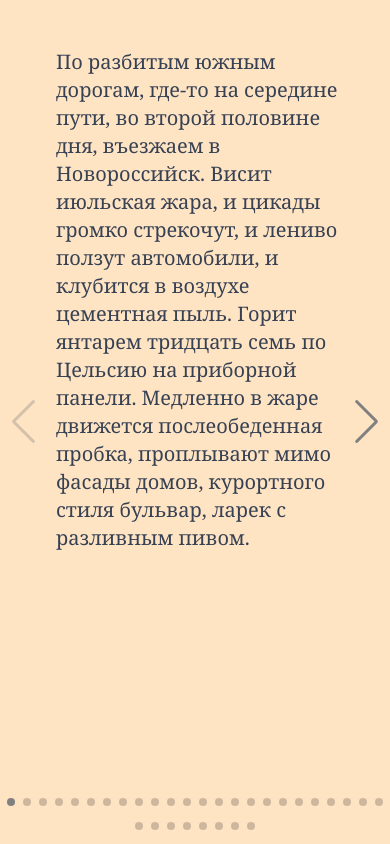
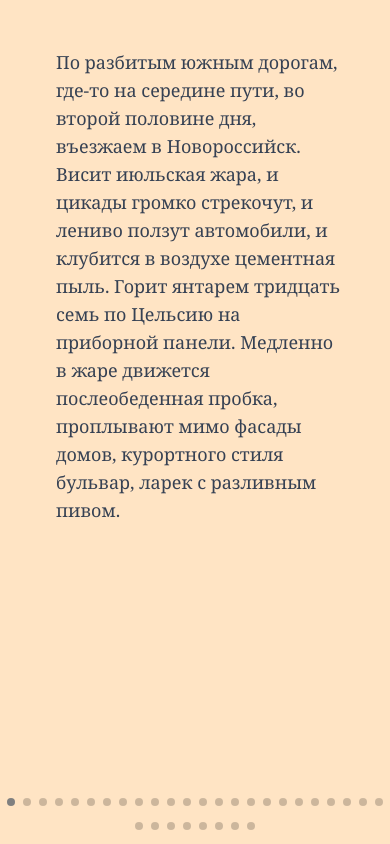
Before and after one commit to ru13r/imaginate, a React (Vite) app: page / in a window 390 px wide. Built offline with nearby package versions, Linux system fonts and the light colour scheme; grey boxes are pictures that could not be loaded.

Commit message:
Change h-screen to h-dvh for mobile, add keyboard and mouse controls

```diff
--- a/src/components/Slide.tsx
+++ b/src/components/Slide.tsx
@@ -1,5 +1,8 @@
 import * as React from "react";
 import { Swiper, SwiperSlide } from "swiper/react";
+import {EffectFade} from "swiper/modules";
+import 'swiper/css';
+import 'swiper/css/effect-fade';
 
 type SlideProps = {
     image: string;
@@ -32,8 +35,12 @@ const Slide: React.FC<SlideProps> = ({ paragraphs, image }) => {
             {/* Mobile layout: use a nested Swiper */}
             <div className="h-dvh lg:hidden">
                 <Swiper
+                    modules={[EffectFade]}
                     spaceBetween={0}
                     slidesPerView={1}
+                    effect={'fade'}
+                    speed={1000}
+                    fadeEffect={{crossFade: true}}
                 >
                     <SwiperSlide>
                         <div className="h-dvh flex items-start pt-10">
@@ -41,7 +48,7 @@ const Slide: React.FC<SlideProps> = ({ paragraphs, image }) => {
                                 {paragraphs.map((text, index) => (
                                     <p
                                         key={index}
-                                        className="font-serif text-xl text-gray-700 p-1 pr-10 ml-12"
+                                        className="font-serif text-lg lg:text-xl text-gray-700 p-1 pr-10 ml-12"
                                     >
                                         {text}
                                     </p>
--- a/src/components/Viewer.tsx
+++ b/src/components/Viewer.tsx
@@ -1,11 +1,10 @@
 import { Swiper, SwiperSlide } from 'swiper/react';
-import { Pagination, Keyboard, EffectFade, Navigation } from 'swiper/modules';
+import { Pagination, Keyboard, EffectFade } from 'swiper/modules';
 import Slide from './Slide';
 import { sample } from './sample.ts';
 // Import Swiper styles
 import 'swiper/css';
 import 'swiper/css/pagination';
-import 'swiper/css/navigation';
 import 'swiper/css/effect-fade';
 import 'swiper/css/keyboard';
 import './Viewer.css'
@@ -13,15 +12,9 @@ import './Viewer.css'
 const Viewer = () => {
     return (
         <Swiper
-            modules={[Pagination, Keyboard, EffectFade, Navigation]}
+            modules={[Pagination, Keyboard, EffectFade]}
             keyboard={{ enabled: true }}
             spaceBetween={0}
-            navigation
-            breakpoints={{
-                1024: {
-                    navigation: { enabled: true }
-                }
-            }}
             slidesPerView={1}
             effect={'fade'}
             speed={1000}
```
